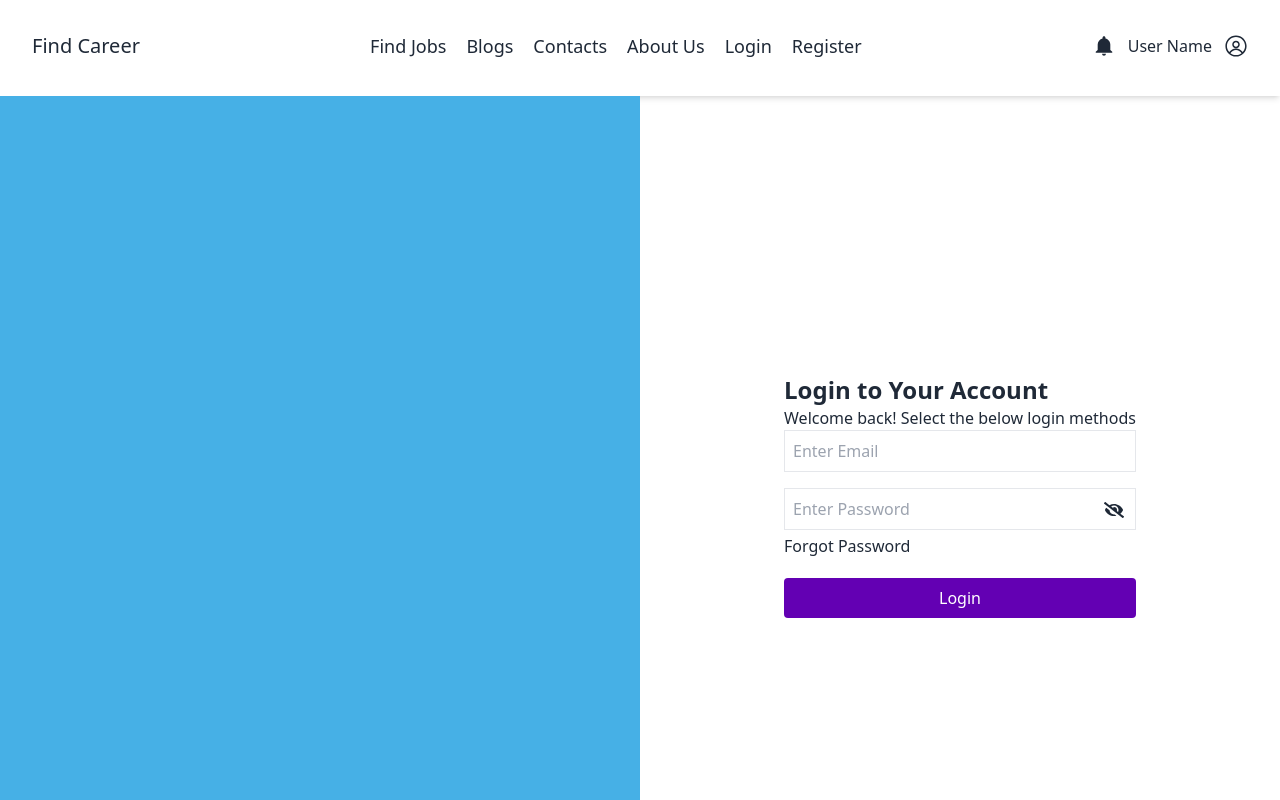
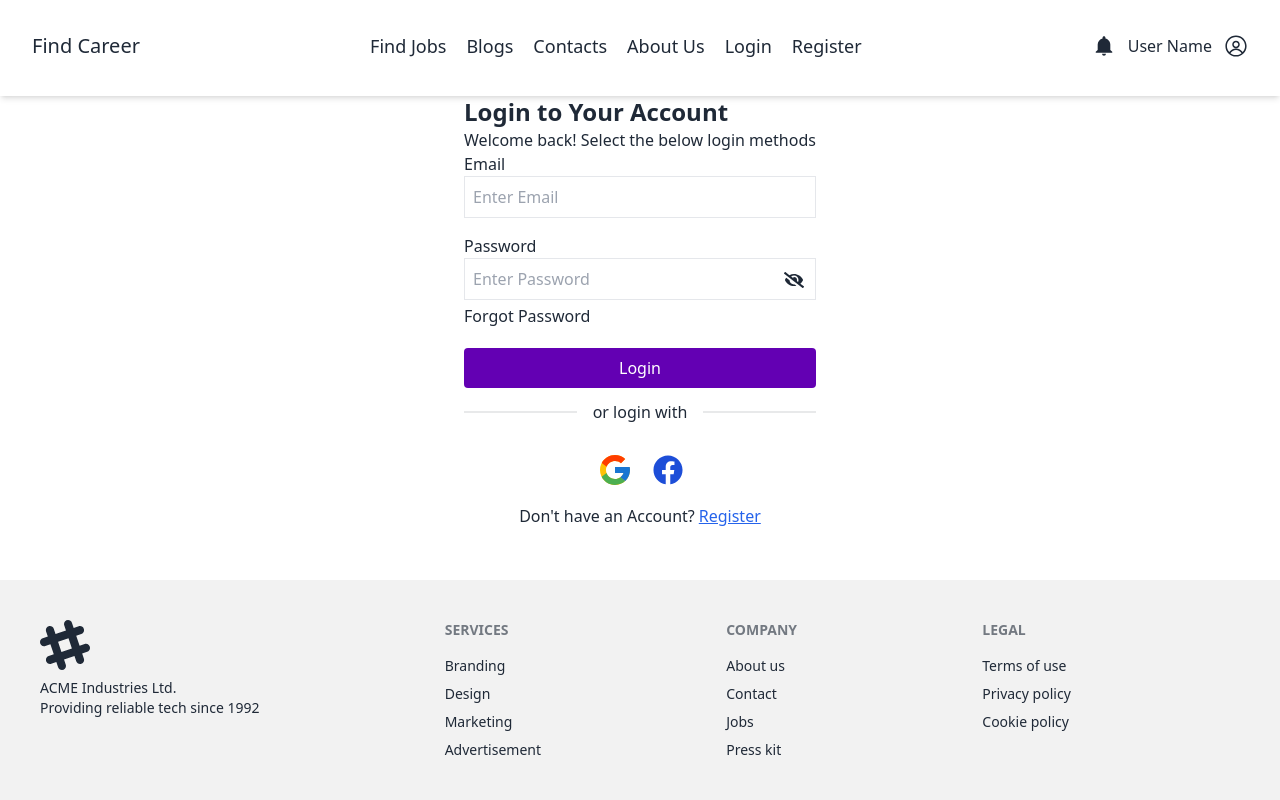
Before and after one commit to hasanalam365/find-career-client, a React (Vite) app: page /login in a window 1280 px wide. Shown: the top 800 px of the page. Built offline with nearby package versions, Linux system fonts and the light colour scheme; no server answers.

Commit message:
link up register page and icon added

```diff
--- a/src/pages/Login/Login.tsx
+++ b/src/pages/Login/Login.tsx
@@ -1,7 +1,9 @@
 import React, { useState } from "react";
 import useAuth from "../../hooks/useAuth";
 import { UserCredential } from "firebase/auth";
-import { FaEye, FaEyeSlash } from "react-icons/fa";
+import { FaEye, FaEyeSlash, FaFacebook } from "react-icons/fa";
+import { FcGoogle } from "react-icons/fc";
+import { Link } from "react-router-dom";
 
 const Login: React.FC = () => {
   const { signUpUser } = useAuth();
@@ -24,14 +26,15 @@ const Login: React.FC = () => {
   console.log(isOpenPassword);
 
   return (
-    <div className="flex flex-col md:flex-row lg:flex-row h-screen">
-      <div className="flex-1 relative bg-[#46B0E6]"></div>
+    <div className="">
+      {/* <div className="flex-1 relative bg-[#46B0E6]"></div> */}
 
       <div className="flex-1 flex items-center justify-center">
         <div>
           <h2 className="text-2xl font-bold">Login to Your Account</h2>
           <p>Welcome back! Select the below login methods</p>
           <form onSubmit={handleLogin}>
+            <label htmlFor="">Email</label>
             <input
               type="email"
               placeholder="Enter Email"
@@ -39,6 +42,7 @@ const Login: React.FC = () => {
               name="email"
             />
             <div className=" w-full relative">
+              <label htmlFor="">Password</label>
               <input
                 name="password"
                 type={`${isOpenPassword ? "text" : "password"}`}
@@ -47,12 +51,12 @@ const Login: React.FC = () => {
               />
               {isOpenPassword ? (
                 <FaEye
-                  className="text-xl absolute top-3 right-3"
+                  className="text-xl absolute top-9 right-3"
                   onClick={() => setIsOpenPassword(false)}
                 />
               ) : (
                 <FaEyeSlash
-                  className="text-xl absolute top-3 right-3"
+                  className="text-xl absolute top-9 right-3"
                   onClick={() => setIsOpenPassword(true)}
                 />
               )}
@@ -68,6 +72,17 @@ const Login: React.FC = () => {
               </button>
             </div>
           </form>
+          <div className="divider">or login with</div>
+          <div className="py-4 flex items-center justify-center gap-5">
+            <FcGoogle className="text-4xl" />
+            <FaFacebook className="text-3xl text-blue-700" />
+          </div>
+          <div className="flex items-center gap-1 justify-center mb-5">
+            <p>Don't have an Account?</p>
+            <Link to={"/register"} className="underline text-blue-600">
+              Register
+            </Link>
+          </div>
         </div>
       </div>
     </div>
```
